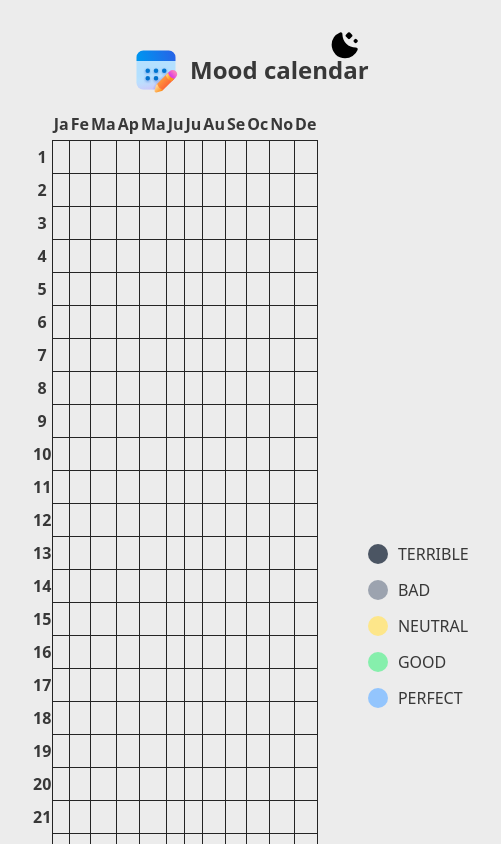
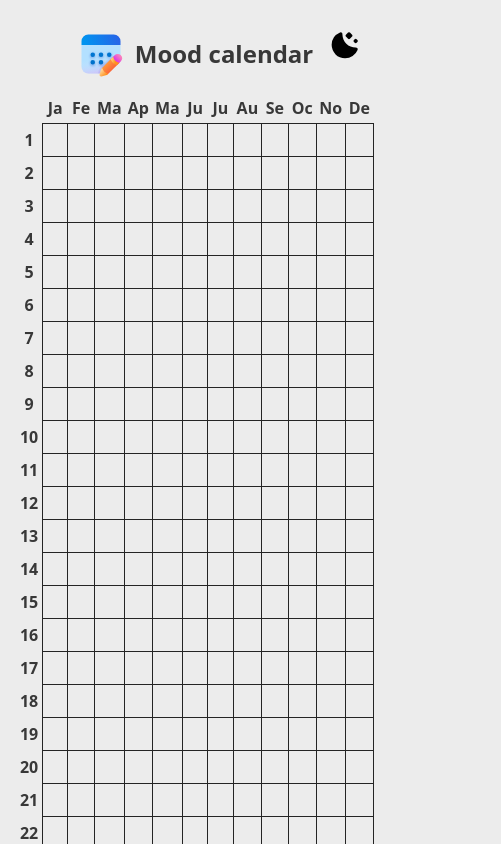
Before and after one commit to kostasp31/mood-calendar, a React (Vite) app: page / in a window 390 px wide. Shown: the top 844 px of the page, 501 px wide, since content can reach past the window. Built offline with nearby package versions, Linux system fonts and the light colour scheme.

Commit message:
changes for mobile

```diff
--- a/package.json
+++ b/package.json
@@ -4,7 +4,7 @@
   "version": "0.0.0",
   "type": "module",
   "scripts": {
-    "dev": "vite",
+    "dev": "vite --host",
     "build": "vite build",
     "lint": "eslint .",
     "preview": "vite preview"
--- a/src/App.css
+++ b/src/App.css
@@ -1,6 +1,6 @@
 #root {
   margin: 0 auto;
-  padding: 2rem;
+  padding: 1rem;
   text-align: center;
 }
 
@@ -9,7 +9,7 @@ td {
   height: 30px;
 }
 
-th {
+th.numbers-th {
   width: 30px;
   height: 30px;
 }
@@ -18,6 +18,29 @@ th {
   display: flex;
   flex-direction: row;
   gap: 0%;
+}
+
+.color-legend {
+  display: flex;
+  flex-direction: column;
+  justify-content: center;
+  margin-left: 50px;
+}
+
+@media only screen and (max-width: 650px) {
+  .parent-container {
+    display: flex;
+    flex-direction: column;
+    justify-content: center;
+    gap: 50px;
+  }
+
+  .color-legend {
+    display: flex;
+    flex-direction: column;
+    justify-items: center;
+    margin-left: 0;
+  }
 }
 
 .color-label {
--- a/src/App.jsx
+++ b/src/App.jsx
@@ -64,7 +64,7 @@ function App() {
     }
   }, []);
 
-  const changeMood = (month, day) => {
+  const changeMood = (event, month, day) => {
     let newMoods = JSON.parse(JSON.stringify(moods));
 
     const currentMood = newMoods[month][day];
@@ -100,13 +100,13 @@ function App() {
           <tbody>
             {Array.from(Array(31).keys()).map((day, index) =>
               <tr key={index}>
-                <th>
+                <th className='numbers-th'>
                   {day+1}
                 </th>
 
                 {
                   Array.from(Array(12).keys()).map((month, index) =>
-                    <td key={index} onClick={() => changeMood(month, day)}
+                    <td key={index} onClick={(e) => changeMood(e, month, day)}
                     style={{
                       border: moods[month]?.[day]?.mood !== undefined ? `1px solid ${theme === 'dark' ? '#ececec' : '#242424'}` : 'none',
                       background: moods[month]?.[day]?.mood ? colors[moods[month]?.[day]?.mood - 1]?.color : theme === 'light' ? '#ececec' : '#242424'
@@ -121,7 +121,7 @@ function App() {
           </tbody>
         </table>
 
-        <div style={{display: 'flex', flexDirection: 'column' ,justifyContent: 'center', marginLeft: '50px'}}>
+        <div className='color-legend'>
           {colors.map((color, index) =>
             <div key={index} style={{display: 'flex', alignItems: 'center', gap: '10px', marginTop: '-20px'}}>
               <div className='color-label' style={{ background: color.color }} />
--- a/src/Footer.jsx
+++ b/src/Footer.jsx
@@ -3,7 +3,7 @@ import './App.css';
 export default function Footer() {
   return (
     <p>
-      Made by <a href = "https://github.com/kostasp31">kostasp31</a> - special attributions to my boredom
+      Made by <a href = "https://github.com/kostasp31">kostasp31</a> - special attributions to my boredom -_-
     </p>
   );
 }
--- a/src/index.css
+++ b/src/index.css
@@ -10,6 +10,10 @@
   text-rendering: optimizeLegibility;
   -webkit-font-smoothing: antialiased;
   -moz-osx-font-smoothing: grayscale;
+
+  -webkit-user-select: none; /* Safari */
+  -ms-user-select: none; /* IE 10 and IE 11 */
+  user-select: none; /* Standard syntax */
 }
 
 a {
@@ -42,7 +46,7 @@ h1 {
 
 .dark-mode {
   --bg-color: #242424;
-  --text-color: rgba(255, 255, 255, 0.87);
+  --text-color: rgba(170, 170, 170, 0.87);
 }
 
 .light-mode {
```
